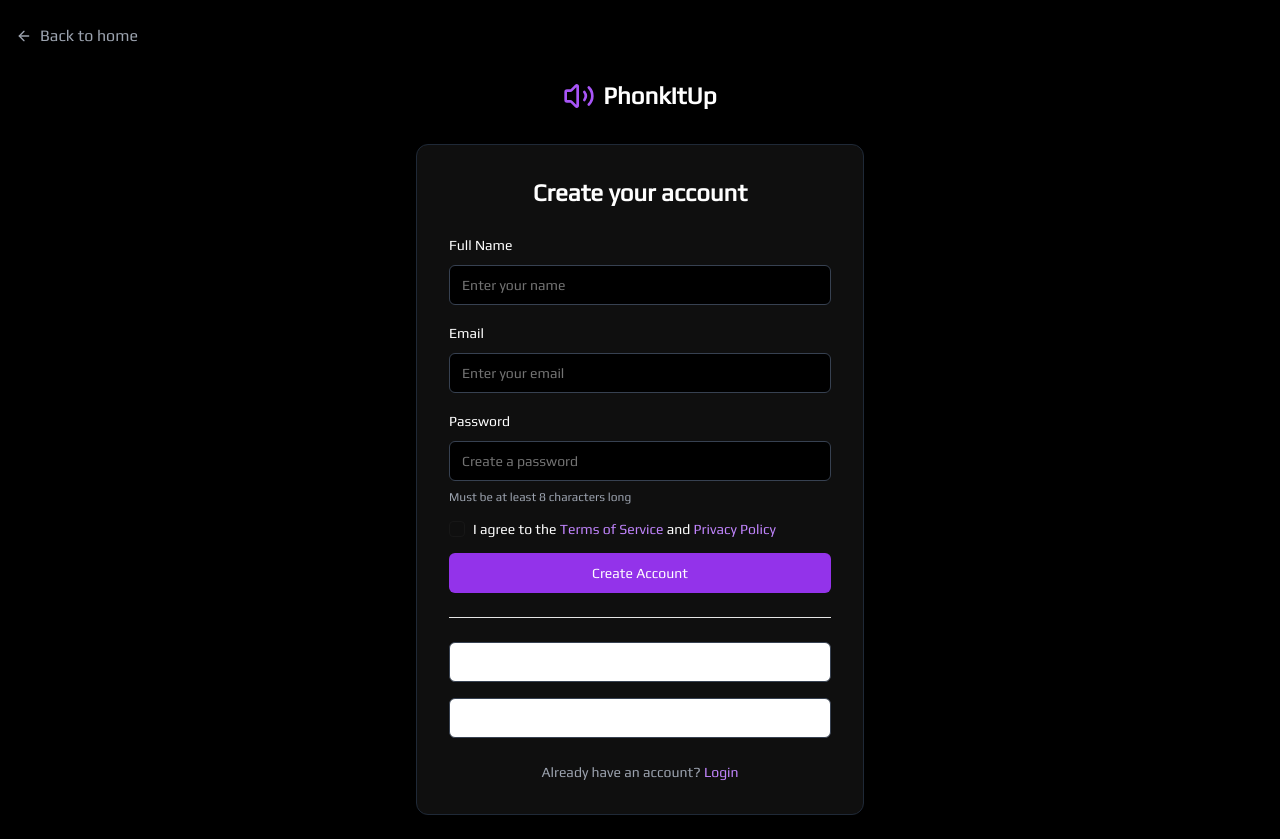
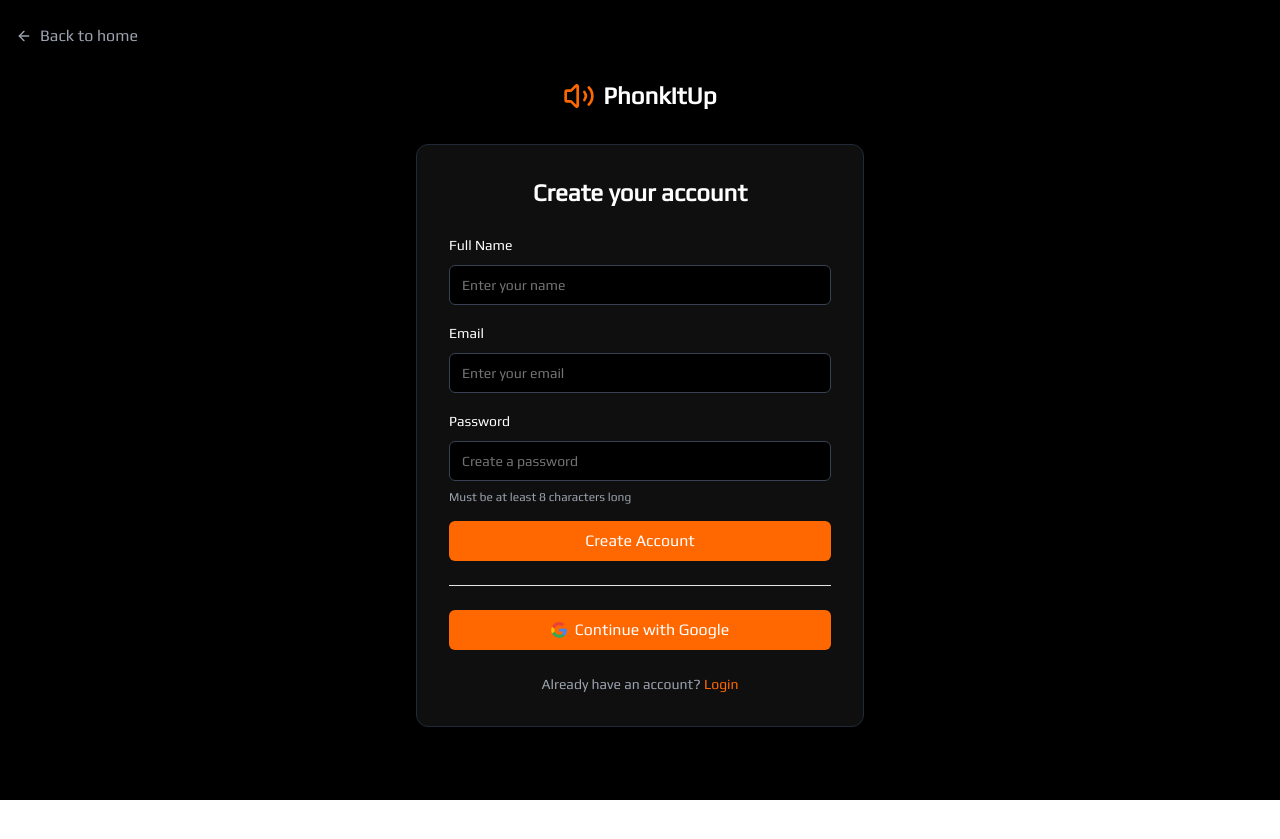
Before and after one commit to AkshayTeja/PhonkItUp, a Next.js app: page /signup in a window 1280 px wide. After the commit the page ends 800 px from the top, so only its background shows below. Built offline with nearby package versions, Linux system fonts and the light colour scheme.

Commit message:
Login Signup updated

```diff
--- a/app/login/page.tsx
+++ b/app/login/page.tsx
@@ -34,7 +34,7 @@ export default function LoginPage() {
 
         <div className="max-w-md mx-auto">
           <div className="flex items-center justify-center mb-8">
-            <Volume2 className="h-8 w-8 text-purple-500 mr-2" />
+            <Volume2 className="h-8 w-8 text-[#ff6700] mr-2" />
             <span className="text-2xl font-bold">PhonkItUp</span>
           </div>
 
@@ -49,14 +49,14 @@ export default function LoginPage() {
                   type="email"
                   placeholder="Enter your email"
                   required
-                  className="bg-black border-gray-700 focus:border-purple-500"
+                  className="bg-black border-gray-700 focus:border-[#ff6700]"
                 />
               </div>
 
               <div className="space-y-2">
                 <div className="flex items-center justify-between">
                   <Label htmlFor="password">Password</Label>
-                  <Link href="/forgot-password" className="text-sm text-purple-400 hover:text-purple-300">
+                  <Link href="/forgot-password" className="text-sm text-[#ff6700] hover:text-orange-300">
                     Forgot password?
                   </Link>
                 </div>
@@ -65,34 +65,61 @@ export default function LoginPage() {
                   type="password"
                   placeholder="Enter your password"
                   required
-                  className="bg-black border-gray-700 focus:border-purple-500"
+                  className="bg-black border-gray-700 focus:border-[#ff6700]"
                 />
               </div>
 
               <Button
                 type="submit"
-                className="w-full bg-purple-600 hover:bg-purple-700 text-white"
                 disabled={isLoading}
+                className="relative overflow-hidden bg-[#ff6700] hover:bg-[#cc5300] text-white px-6 py-3 text-base transition-transform duration-300 transform group hover:scale-105 w-full"
               >
-                {isLoading ? "Logging in..." : "Login"}
+                <span className="relative z-10">
+                  {isLoading ? "Logging in..." : "Login"}
+                </span>
+                <span className="absolute left-[-75%] top-0 w-1/2 h-full bg-white opacity-20 transform skew-x-[-20deg] group-hover:left-[125%] transition-all duration-700 ease-in-out" />
               </Button>
             </form>
 
             <Separator className="my-6" />
 
             <div className="space-y-4">
-              <Button variant="outline" className="w-full border-gray-700 text-white hover:bg-gray-800">
-                Continue with Google
-              </Button>
-
-              <Button variant="outline" className="w-full border-gray-700 text-white hover:bg-gray-800">
-                Continue with Facebook
+              <Button
+                variant="outline"
+                className="relative overflow-hidden w-full bg-[#ff6700] hover:bg-[#cc5300] text-white hover:text-white border-none px-6 py-3 text-base transition-transform duration-300 transform group hover:scale-105 flex items-center justify-center space-x-3"
+              >
+                <span className="relative z-10 flex items-center space-x-2">
+                  <svg
+                    className="w-5 h-5"
+                    viewBox="0 0 533.5 544.3"
+                    xmlns="http://www.w3.org/2000/svg"
+                  >
+                    <path
+                      d="M533.5 278.4c0-17.4-1.6-34.1-4.7-50.2H272v95h146.9c-6.3 33.9-25 62.5-53.2 81.6v67.5h85.9c50.4-46.4 81.9-114.8 81.9-194z"
+                      fill="#4285F4"
+                    />
+                    <path
+                      d="M272 544.3c72.6 0 133.5-24.1 178-65.2l-85.9-67.5c-23.9 16-54.5 25.5-92.1 25.5-70.7 0-130.6-47.7-152.1-111.6H30.3v69.9C75.5 475.1 167.4 544.3 272 544.3z"
+                      fill="#34A853"
+                    />
+                    <path
+                      d="M119.9 325.5c-10.6-31.5-10.6-65.4 0-96.9V158.7H30.3c-37.2 73.6-37.2 160.4 0 234l89.6-67.2z"
+                      fill="#FBBC05"
+                    />
+                    <path
+                      d="M272 107.7c39.4 0 74.8 13.6 102.6 40.4l76.9-76.9C405.5 26.4 344.6 0 272 0 167.4 0 75.5 69.2 30.3 158.7l89.6 69.9C141.4 155.4 201.3 107.7 272 107.7z"
+                      fill="#EA4335"
+                    />
+                  </svg>
+                  <span>Continue with Google</span>
+                </span>
+                <span className="absolute left-[-75%] top-0 w-1/2 h-full bg-white opacity-20 transform skew-x-[-20deg] group-hover:left-[125%] transition-all duration-700 ease-in-out" />
               </Button>
             </div>
 
             <div className="mt-6 text-center text-sm text-gray-400">
               Don&apos;t have an account?{" "}
-              <Link href="/signup" className="text-purple-400 hover:text-purple-300">
+              <Link href="/signup" className="text-[#ff6700] hover:text-orange-300">
                 Sign up
               </Link>
             </div>
--- a/app/page.tsx
+++ b/app/page.tsx
@@ -98,7 +98,7 @@ export default function LandingPage() {
             {
                   icon: <Volume2 className="h-8 w-8 text-[#ff6700]" />,
                   title: "Uninterrupted Listening",
-                  desc: "Keep the phsonk playing even when you switch tabs or minimize your browser.",
+                  desc: "Keep the phonk playing even when you switch tabs or minimize your browser.",
                 },
                 {
                   icon: <Headphones className="h-8 w-8 text-[#ff6700]" />,
--- a/app/signup/page.tsx
+++ b/app/signup/page.tsx
@@ -1,46 +1,51 @@
-"use client"
+"use client";
 
-import type React from "react"
+import type React from "react";
 
-import { useState } from "react"
-import Link from "next/link"
-import { ArrowLeft, Volume2 } from "lucide-react"
-import { Button } from "@/components/ui/button"
-import { Input } from "@/components/ui/input"
-import { Label } from "@/components/ui/label"
-import { Separator } from "@/components/ui/separator"
-import { Checkbox } from "@/components/ui/checkbox"
+import { useState } from "react";
+import Link from "next/link";
+import { ArrowLeft, Volume2 } from "lucide-react";
+import { Button } from "@/components/ui/button";
+import { Input } from "@/components/ui/input";
+import { Label } from "@/components/ui/label";
+import { Separator } from "@/components/ui/separator";
+import { Checkbox } from "@/components/ui/checkbox";
 
 export default function SignupPage() {
-  const [isLoading, setIsLoading] = useState(false)
+  const [isLoading, setIsLoading] = useState(false);
 
   const handleSubmit = async (e: React.FormEvent<HTMLFormElement>) => {
-    e.preventDefault()
-    setIsLoading(true)
+    e.preventDefault();
+    setIsLoading(true);
 
     // Simulate signup process
     setTimeout(() => {
-      setIsLoading(false)
-      window.location.href = "/home"
-    }, 1500)
-  }
+      setIsLoading(false);
+      window.location.href = "/home";
+    }, 1500);
+  };
 
   return (
     <div className="min-h-screen bg-black text-white flex flex-col">
       <div className="container mx-auto px-4 py-6">
-        <Link href="/" className="inline-flex items-center text-gray-400 hover:text-white mb-8">
+        <Link
+          href="/"
+          className="inline-flex items-center text-gray-400 hover:text-white mb-8"
+        >
           <ArrowLeft className="mr-2 h-4 w-4" />
           Back to home
         </Link>
 
         <div className="max-w-md mx-auto">
           <div className="flex items-center justify-center mb-8">
-            <Volume2 className="h-8 w-8 text-purple-500 mr-2" />
+            <Volume2 className="h-8 w-8 text-[#ff6700] mr-2" />
             <span className="text-2xl font-bold">PhonkItUp</span>
           </div>
 
           <div className="bg-[#0f0f0f] p-8 rounded-xl border border-gray-800">
-            <h1 className="text-2xl font-bold text-center mb-6">Create your account</h1>
+            <h1 className="text-2xl font-bold text-center mb-6">
+              Create your account
+            </h1>
 
             <form onSubmit={handleSubmit} className="space-y-4">
               <div className="space-y-2">
@@ -49,7 +54,7 @@ export default function SignupPage() {
                   id="name"
                   placeholder="Enter your name"
                   required
-                  className="bg-black border-gray-700 focus:border-purple-500"
+                  className="bg-black border-gray-700 focus:border-[#ff6700]"
                 />
               </div>
 
@@ -60,7 +65,7 @@ export default function SignupPage() {
                   type="email"
                   placeholder="Enter your email"
                   required
-                  className="bg-black border-gray-700 focus:border-purple-500"
+                  className="bg-black border-gray-700 focus:border-[#ff6700]"
                 />
               </div>
 
@@ -71,52 +76,69 @@ export default function SignupPage() {
                   type="password"
                   placeholder="Create a password"
                   required
-                  className="bg-black border-gray-700 focus:border-purple-500"
+                  className="bg-black border-gray-700 focus:border-[#ff6700]"
                 />
-                <p className="text-xs text-gray-400">Must be at least 8 characters long</p>
-              </div>
-
-              <div className="flex items-center space-x-2">
-                <Checkbox id="terms" />
-                <label
-                  htmlFor="terms"
-                  className="text-sm font-medium leading-none peer-disabled:cursor-not-allowed peer-disabled:opacity-70"
-                >
-                  I agree to the{" "}
-                  <Link href="/terms" className="text-purple-400 hover:text-purple-300">
-                    Terms of Service
-                  </Link>{" "}
-                  and{" "}
-                  <Link href="/privacy" className="text-purple-400 hover:text-purple-300">
-                    Privacy Policy
-                  </Link>
-                </label>
+                <p className="text-xs text-gray-400">
+                  Must be at least 8 characters long
+                </p>
               </div>
 
               <Button
                 type="submit"
-                className="w-full bg-purple-600 hover:bg-purple-700 text-white"
+                className="relative overflow-hidden w-full bg-[#ff6700] hover:bg-[#cc5300] text-white px-6 py-3 text-base transition-transform duration-300 transform group hover:scale-105"
                 disabled={isLoading}
               >
-                {isLoading ? "Creating account..." : "Create Account"}
+                <span className="relative z-10">
+                  {isLoading ? "Creating account..." : "Create Account"}
+                </span>
+                <span className="absolute left-[-75%] top-0 w-1/2 h-full bg-white opacity-20 transform skew-x-[-20deg] group-hover:left-[125%] transition-all duration-700 ease-in-out" />
               </Button>
             </form>
 
             <Separator className="my-6" />
 
             <div className="space-y-4">
-              <Button variant="outline" className="w-full border-gray-700 text-white hover:bg-gray-800">
-                Sign up with Google
-              </Button>
-
-              <Button variant="outline" className="w-full border-gray-700 text-white hover:bg-gray-800">
-                Sign up with Facebook
-              </Button>
+              <div className="space-y-4">
+                <Button
+                  variant="outline"
+                  className="relative overflow-hidden w-full bg-[#ff6700] hover:bg-[#cc5300] text-white hover:text-white border-none px-6 py-3 text-base transition-transform duration-300 transform group hover:scale-105 flex items-center justify-center space-x-3"
+                >
+                  <span className="relative z-10 flex items-center space-x-2">
+                    <svg
+                      className="w-5 h-5"
+                      viewBox="0 0 533.5 544.3"
+                      xmlns="http://www.w3.org/2000/svg"
+                    >
+                      <path
+                        d="M533.5 278.4c0-17.4-1.6-34.1-4.7-50.2H272v95h146.9c-6.3 33.9-25 62.5-53.2 81.6v67.5h85.9c50.4-46.4 81.9-114.8 81.9-194z"
+                        fill="#4285F4"
+                      />
+                      <path
+                        d="M272 544.3c72.6 0 133.5-24.1 178-65.2l-85.9-67.5c-23.9 16-54.5 25.5-92.1 25.5-70.7 0-130.6-47.7-152.1-111.6H30.3v69.9C75.5 475.1 167.4 544.3 272 544.3z"
+                        fill="#34A853"
+                      />
+                      <path
+                        d="M119.9 325.5c-10.6-31.5-10.6-65.4 0-96.9V158.7H30.3c-37.2 73.6-37.2 160.4 0 234l89.6-67.2z"
+                        fill="#FBBC05"
+                      />
+                      <path
+                        d="M272 107.7c39.4 0 74.8 13.6 102.6 40.4l76.9-76.9C405.5 26.4 344.6 0 272 0 167.4 0 75.5 69.2 30.3 158.7l89.6 69.9C141.4 155.4 201.3 107.7 272 107.7z"
+                        fill="#EA4335"
+                      />
+                    </svg>
+                    <span>Continue with Google</span>
+                  </span>
+                  <span className="absolute left-[-75%] top-0 w-1/2 h-full bg-white opacity-20 transform skew-x-[-20deg] group-hover:left-[125%] transition-all duration-700 ease-in-out" />
+                </Button>
+              </div>
             </div>
 
             <div className="mt-6 text-center text-sm text-gray-400">
               Already have an account?{" "}
-              <Link href="/login" className="text-purple-400 hover:text-purple-300">
+              <Link
+                href="/login"
+                className="text-[#ff6700] hover:text-orange-300"
+              >
                 Login
               </Link>
             </div>
@@ -124,5 +146,5 @@ export default function SignupPage() {
         </div>
       </div>
     </div>
-  )
+  );
 }
```
